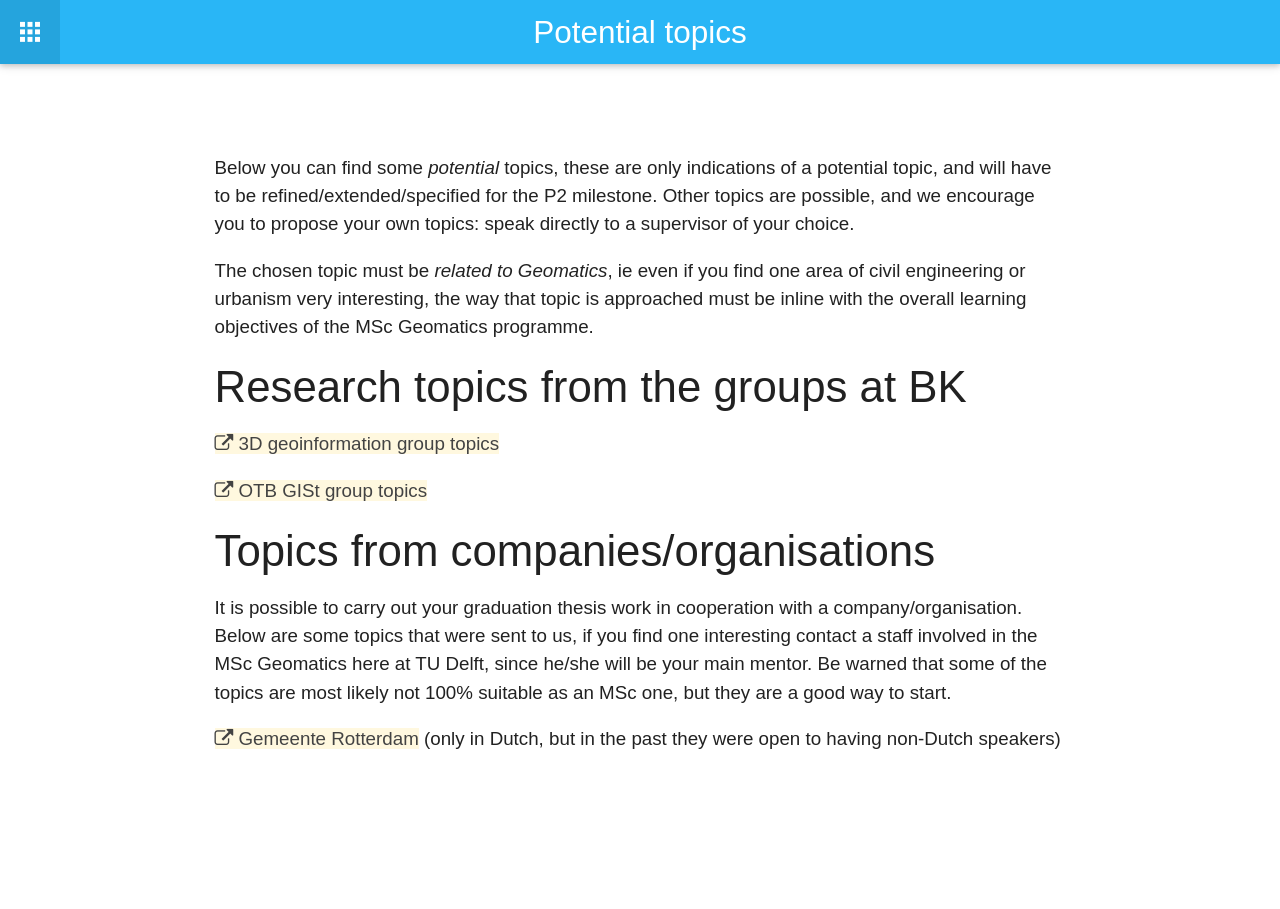
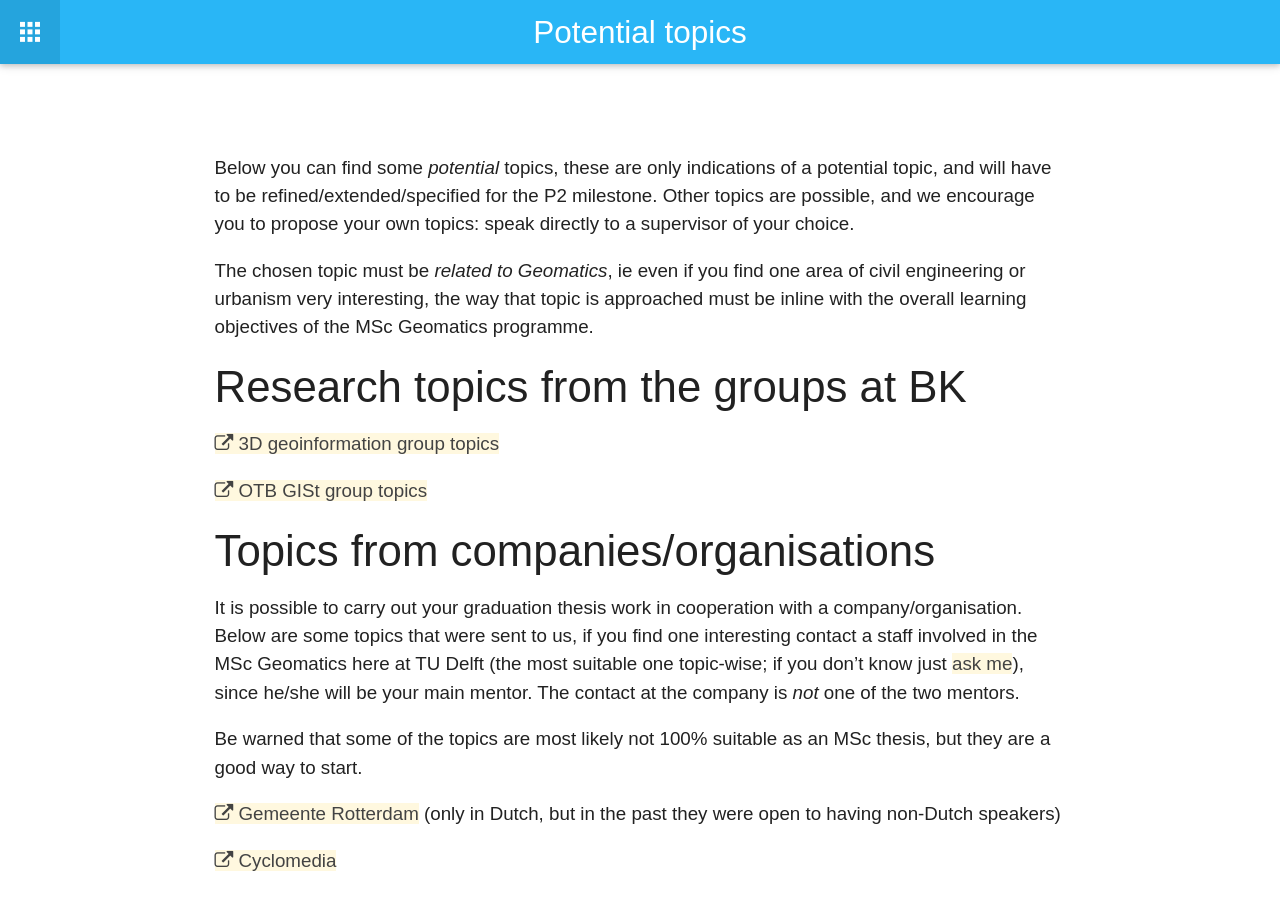
Before and after one commit to tudelft3d/geo2020, a Jekyll site: the page built from potentialtopics/index.md, in a window 1280 px wide. Built offline with Jekyll 4.4.1, drawn with Linux system fonts in a browser that asks for light colours; nearby versions of some CDN libraries.

Commit message:
cyclomedia sisi topic

```diff
--- a/potentialtopics/index.md
+++ b/potentialtopics/index.md
@@ -19,7 +19,11 @@ The chosen topic must be *related to Geomatics*, ie even if you find one area of
 ### Topics from companies/organisations
 
 It is possible to carry out your graduation thesis work in cooperation with a company/organisation.
-Below are some topics that were sent to us, if you find one interesting contact a staff involved in the MSc Geomatics here at TU Delft, since he/she will be your main mentor.
-Be warned that some of the topics are most likely not 100% suitable as an MSc one, but they are a good way to start.
+Below are some topics that were sent to us, if you find one interesting contact a staff involved in the MSc Geomatics here at TU Delft (the most suitable one topic-wise; if you don't know just [ask me]({{ "/coordinator/" | prepend: site.baseurl }})), since he/she will be your main mentor.
+The contact at the company is *not* one of the two mentors.
+
+Be warned that some of the topics are most likely not 100% suitable as an MSc thesis, but they are a good way to start.
 
 <a href="{{ "gemeenterotterdam/Stageopdrachten_Basisinformatie.pdf" }}"><i class="fa fa-external-link"></i> Gemeente Rotterdam</a> (only in Dutch, but in the past they were open to having non-Dutch speakers)
+
+<a href="{{ "cyclomedia/cycling.pdf" }}"><i class="fa fa-external-link"></i> Cyclomedia</a>
```
Also changed, not shown: 1 other file.
